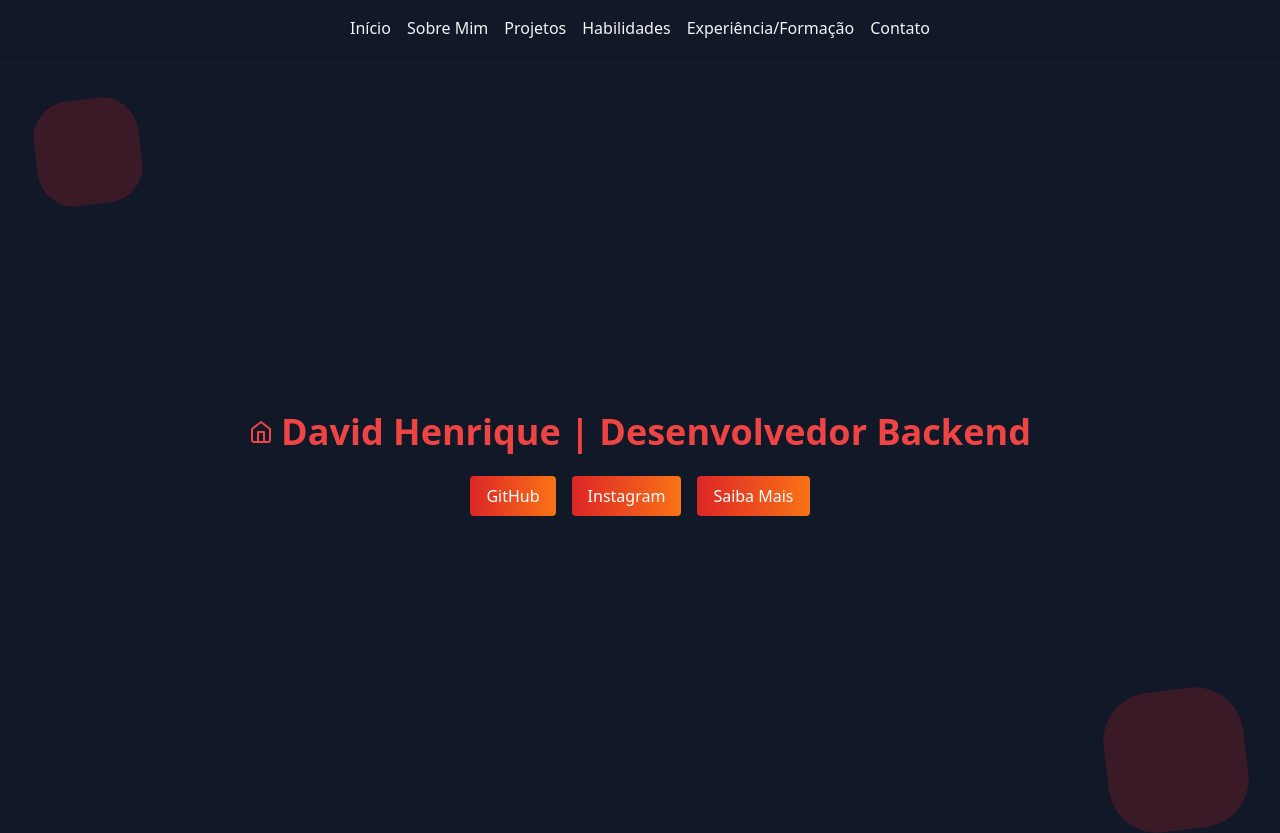
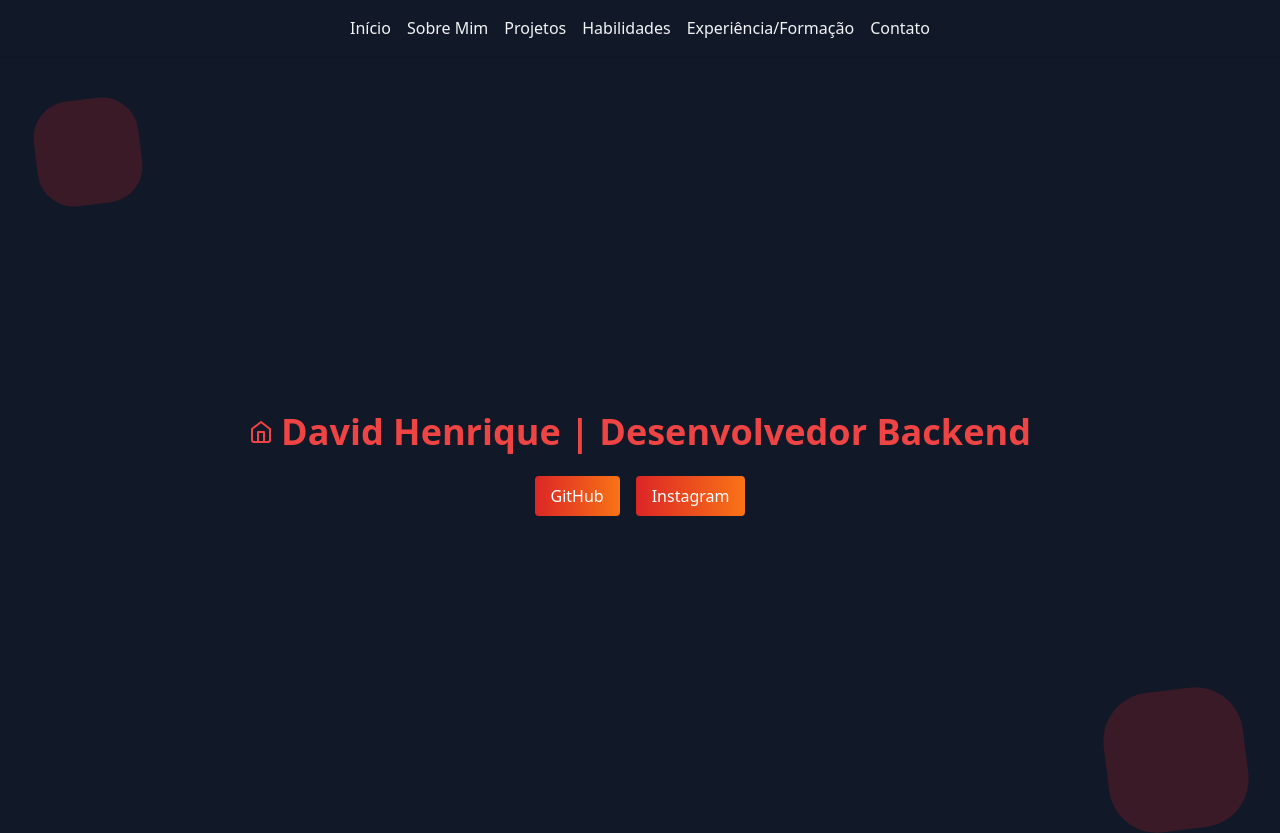
Before and after one commit to Pexe171/portifolio, a React (Create React App) app: page / in a window 1280 px wide. Shown: the top 833 px of the page. Built offline with nearby package versions, Linux system fonts and the light colour scheme; no server answers.

Commit message:
Remover botão 'Saiba Mais' da seção inicial

```diff
--- a/src/components/Home.js
+++ b/src/components/Home.js
@@ -69,14 +69,6 @@ function Home() {
           >
             Instagram
           </motion.a>
-          <motion.a
-            href="#sobre"
-            className="px-4 py-2 text-white rounded bg-gradient-to-r from-red-600 to-orange-500"
-            whileHover={{ scale: 1.05 }}
-            whileTap={{ scale: 0.95 }}
-          >
-            Saiba Mais
-          </motion.a>
         </div>
       </div>
       <span
```
